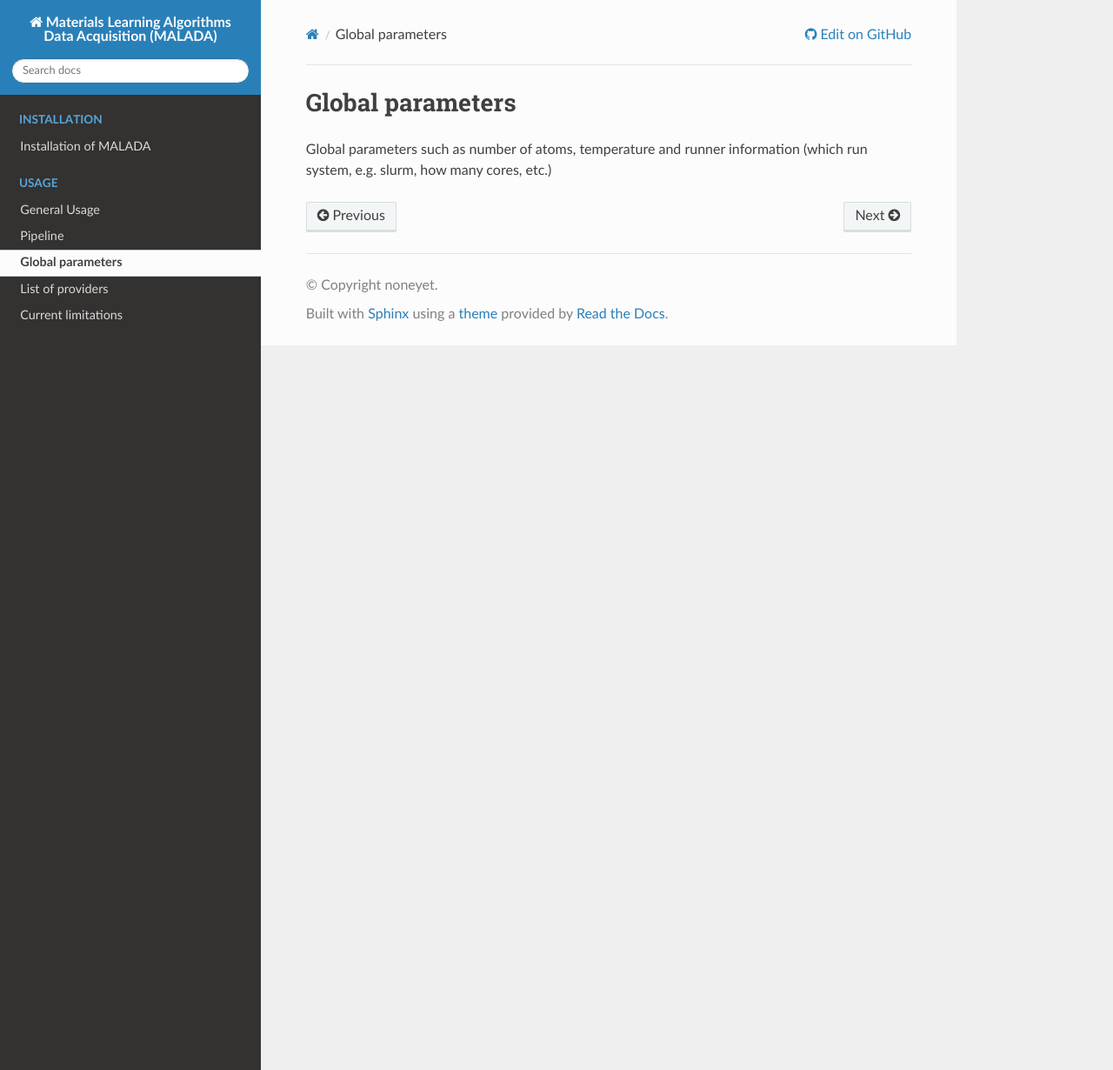
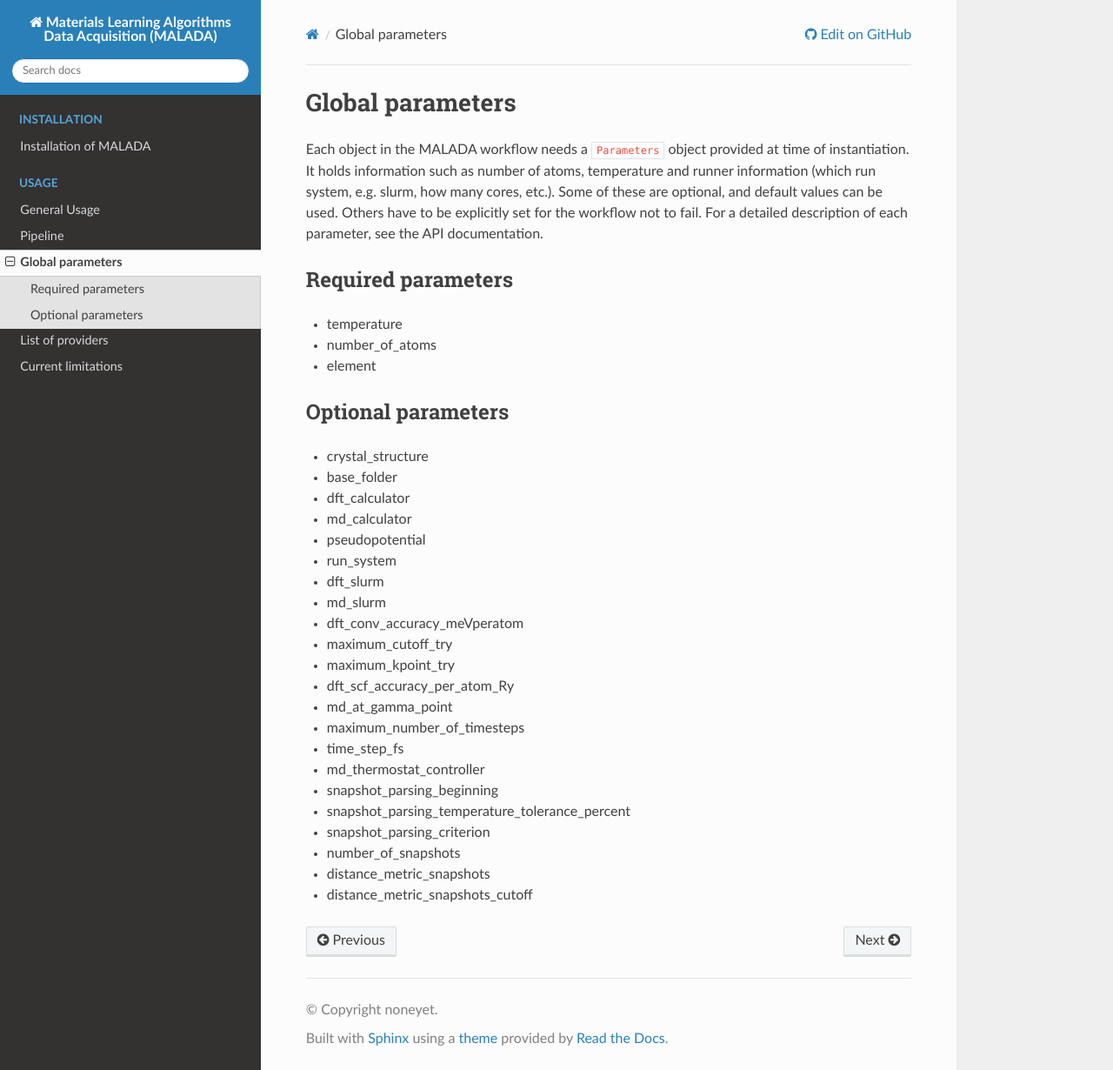
Before and after one commit to mala-project/malada, a Sphinx documentation site: the page built from docs/source/usage/global_parameters.md, in a window 1280 px wide and 1230 px high. Shown: the whole window at 87% size. Built offline with Sphinx 7.4.7 and the Read the Docs theme 2.0.0, drawn with Linux system fonts in a browser that asks for light colours; pages that are not in the unit, such as notebooks, are missing from menus; the version number could not be read and is left out.

Commit message:
Added doc on parameters

```diff
--- a/docs/source/usage/global_parameters.md
+++ b/docs/source/usage/global_parameters.md
@@ -1,3 +1,34 @@
 # Global parameters
 
-Global parameters such as number of atoms, temperature and runner information (which run system, e.g. slurm, how many cores, etc.)
+Each object in the MALADA workflow needs a `Parameters` object provided at time of instantiation. It holds information such as number of atoms, temperature and runner information (which run system, e.g. slurm, how many cores, etc.). Some of these are optional, and default values can be used. Others have to be explicitly set for the workflow not to fail. For a detailed description of each parameter, see the API documentation.
+
+## Required parameters
+
+- temperature
+- number_of_atoms
+- element
+
+## Optional parameters
+
+- crystal_structure
+- base_folder
+- dft_calculator
+- md_calculator
+- pseudopotential
+- run_system
+- dft_slurm
+- md_slurm
+- dft_conv_accuracy_meVperatom
+- maximum_cutoff_try
+- maximum_kpoint_try
+- dft_scf_accuracy_per_atom_Ry
+- md_at_gamma_point
+- maximum_number_of_timesteps
+- time_step_fs
+- md_thermostat_controller
+- snapshot_parsing_beginning
+- snapshot_parsing_temperature_tolerance_percent
+- snapshot_parsing_criterion
+- number_of_snapshots
+- distance_metric_snapshots
+- distance_metric_snapshots_cutoff
```
Also changed, not shown: README.md (+1 -1 lines).
